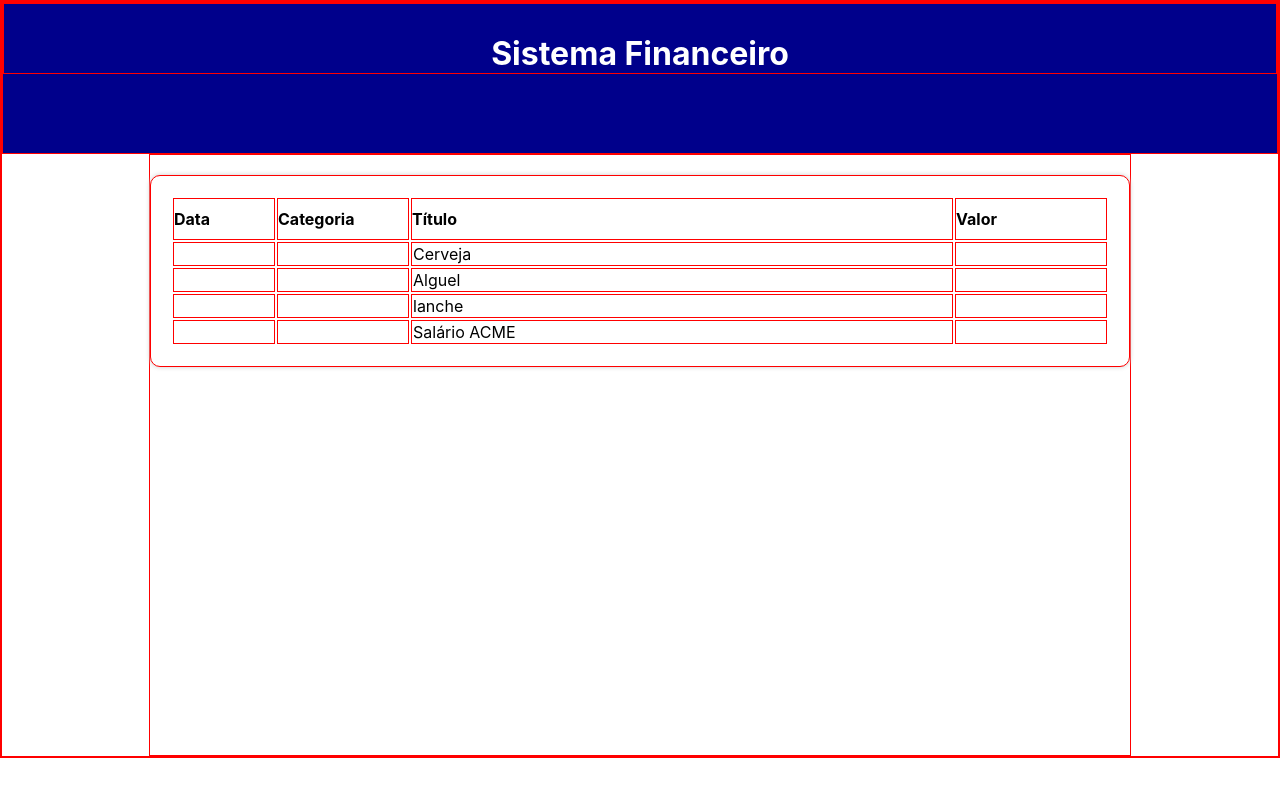
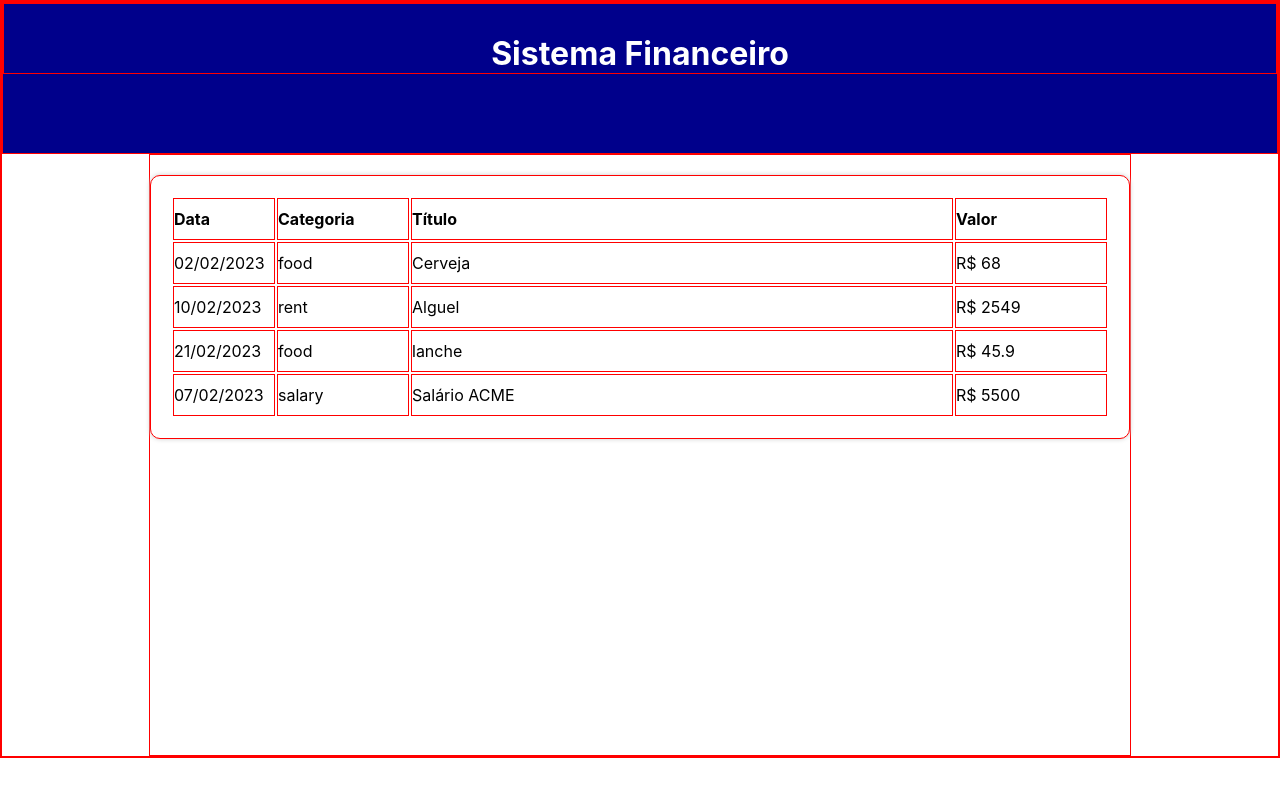
Before and after one commit to khalegjr/expense-tracker-react, a React (Create React App) app: page / in a window 1280 px wide. Shown: the top 796 px of the page. Built offline with nearby package versions, Linux system fonts and the light colour scheme.

Commit message:
Implementa componenta de item dentro da tabela

```diff
--- a/src/components/TableArea/index.tsx
+++ b/src/components/TableArea/index.tsx
@@ -1,4 +1,5 @@
 import { Item } from "../../types/Item";
+import { TableItem } from "../TableItem";
 import { Table, TableHeadColumn } from "./styles";
 
 type Props = {
@@ -19,12 +20,7 @@ export const TableArea = ({ list }: Props) => {
 
       <tbody>
         {list.map((item, index) => (
-          <tr key={index}>
-            <td></td>
-            <td></td>
-            <td>{item.title}</td>
-            <td></td>
-          </tr>
+          <TableItem key={index} item={item} />
         ))}
       </tbody>
     </Table>
--- /dev/null
+++ b/src/components/TableItem/index.tsx
@@ -0,0 +1,18 @@
+import { formatDate } from "../../helpers/dateFilters";
+import { Item } from "../../types/Item";
+import { TableColumn, TableLine } from "./styles";
+
+type Props = {
+  item: Item;
+};
+
+export const TableItem = ({ item }: Props) => {
+  return (
+    <TableLine>
+      <TableColumn>{formatDate(item.date)}</TableColumn>
+      <TableColumn>{item.category}</TableColumn>
+      <TableColumn>{item.title}</TableColumn>
+      <TableColumn>R$ {item.value}</TableColumn>
+    </TableLine>
+  );
+};
--- /dev/null
+++ b/src/components/TableItem/styles.ts
@@ -0,0 +1,7 @@
+import styled from "styled-components";
+
+export const TableLine = styled.tr``;
+
+export const TableColumn = styled.td`
+  padding: 10px 0;
+`;
```
